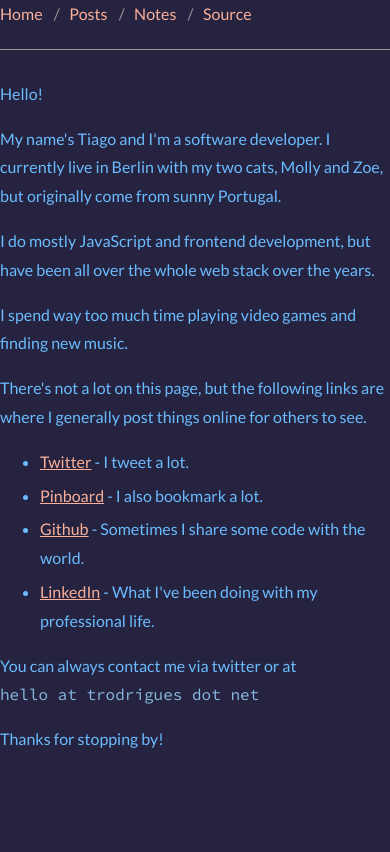
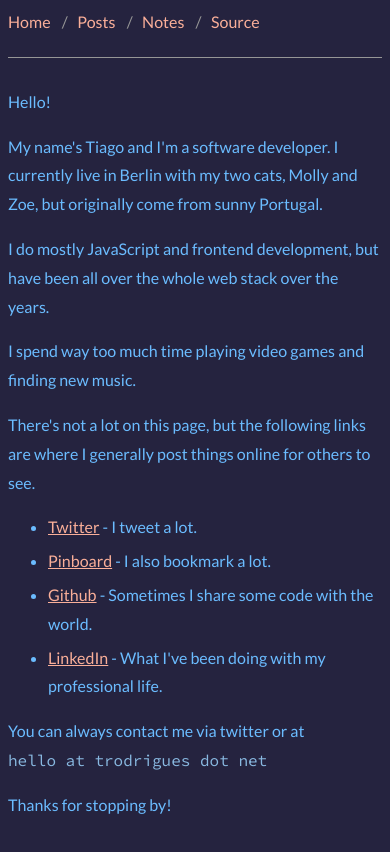
Before and after one commit to trodrigues/trodrigues.net, an Eleventy site: page index.md in a window 390 px wide. Built offline with nearby package versions, Linux system fonts and the light colour scheme; Eleventy itself is replaced by a stand-in of ours; files that its build step writes are made by us from their sources.

Commit message:
Fix mobile layout

```diff
--- a/css/style.css
+++ b/css/style.css
@@ -29,9 +29,10 @@ code {
 @media screen and (max-width: 700px) {
   body {
     width: auto;
-    padding-top: 0;
-    padding-left: 0;
-    padding-bottom: 2em;
+    padding-top: 0.5em;
+    padding-left: 0.5em;
+    padding-right: 0.5em;
+    padding-bottom: 3em;
     font-size: 16px;
   }
 
@@ -39,6 +40,10 @@ code {
     width: auto;
     display: block;
     overflow: auto;
+  }
+
+  .media-image img {
+    width: 100%;
   }
 }
 
```
